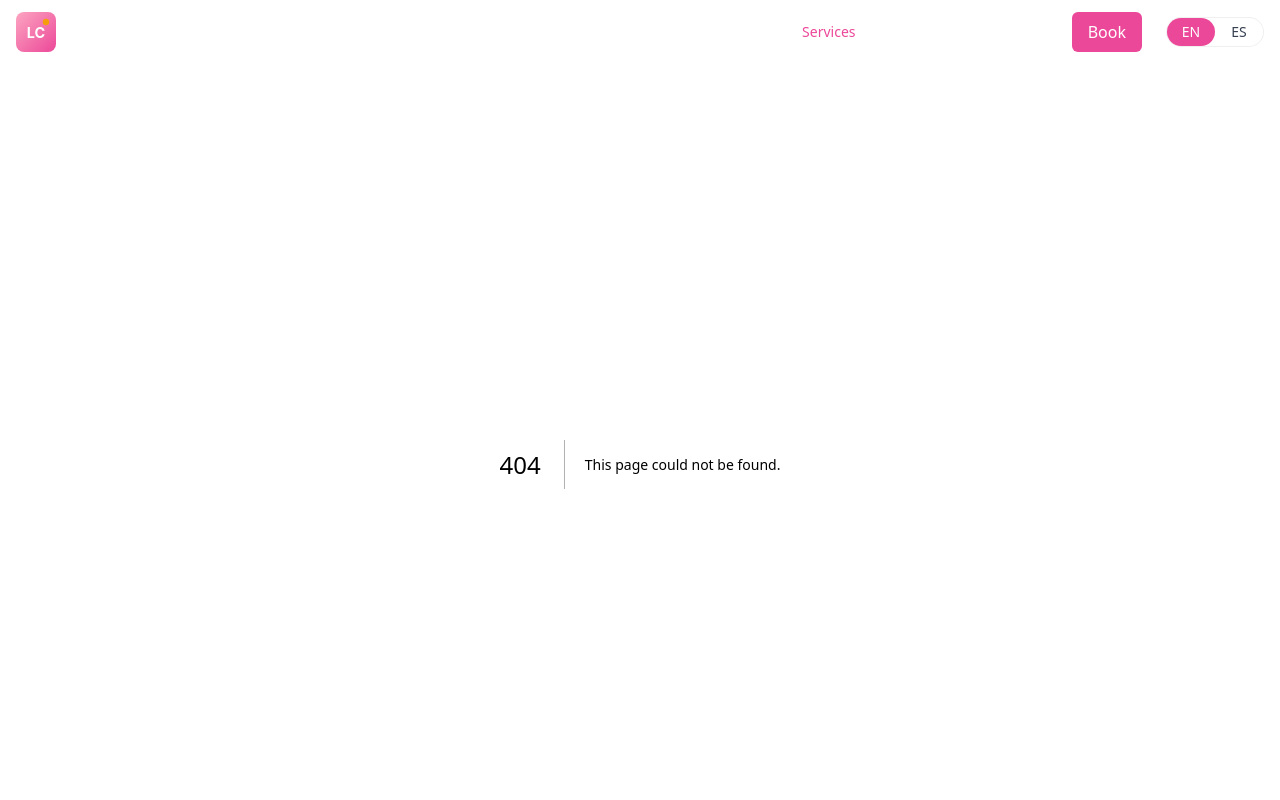
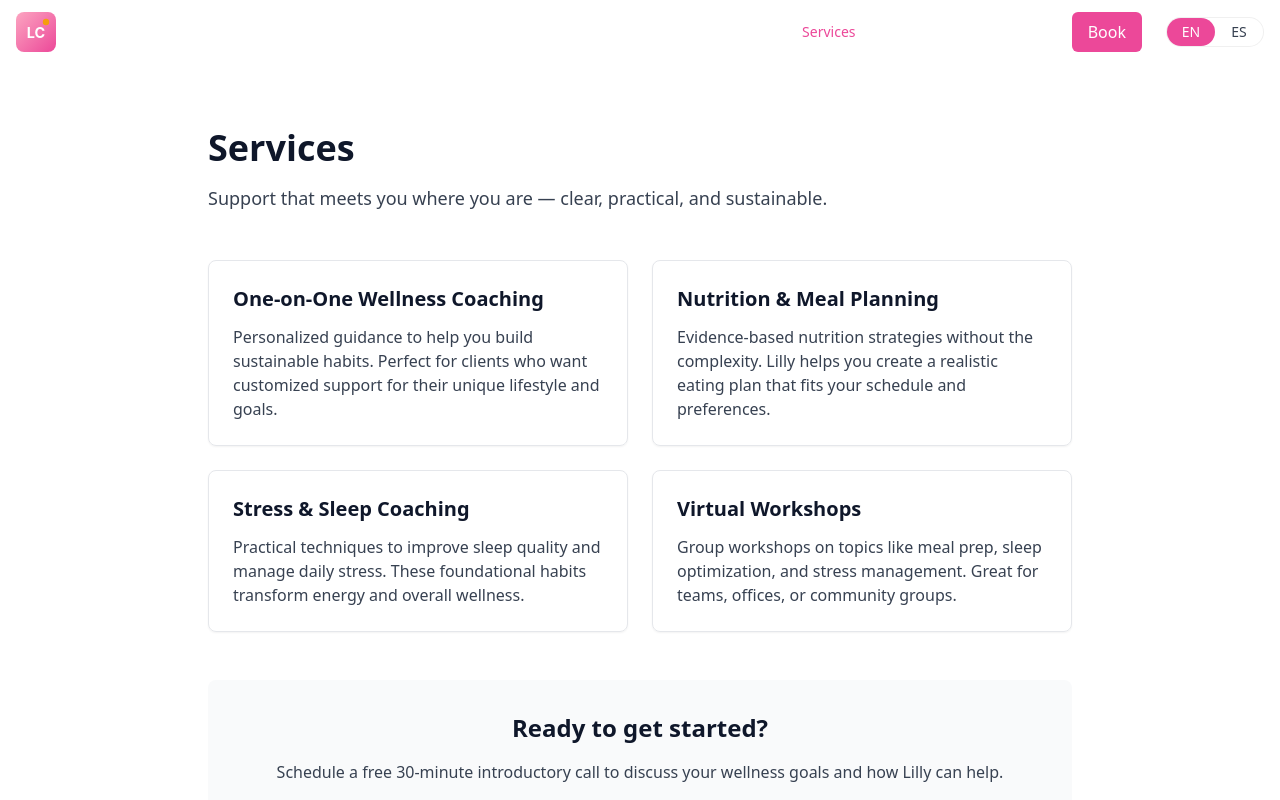
Before and after one commit to ownerofstudio37/lily-combest-website, a Next.js app: page /services in a window 1280 px wide. Before the commit this address had no page. Shown: the top 800 px of the page. Built offline with nearby package versions, Linux system fonts and the light colour scheme.

Commit message:
feat: fix About page layout and create Services page

```diff
--- a/app/about/page.tsx
+++ b/app/about/page.tsx
@@ -4,22 +4,23 @@ import React from 'react'
 import { useLocale } from '../components/LocaleProvider'
 
 export default function About() {
+  const { t } = useLocale()
+
   return (
     <div className="max-w-3xl mx-auto py-16 px-4">
-      <h1 className="text-3xl font-bold mb-4">{ /* locale-aware title below */ }</h1>
-      <AboutBody />
+      <h1 className="text-3xl font-bold mb-4">{t('about.title') || 'About Lilly'}</h1>
+      <p className="text-gray-700 mb-6 text-lg">{t('about.paragraph') || 'Lilly Combest is a health and wellness consultant based in Pinehurst, NC. She helps busy people build lasting habits for better energy, improved sleep, and sustainable nutrition.'}</p>
+
+      <h2 className="text-2xl font-bold mt-8 mb-4">Approach</h2>
+      <p className="text-gray-700 mb-6">Lilly blends practical behavior change strategies with evidence-informed nutrition guidance. Her coaching is warm, non-judgmental, and tailored to each client's lifestyle.</p>
+
+      <h2 className="text-2xl font-bold mt-8 mb-4">What Makes Her Different</h2>
+      <ul className="list-disc list-inside text-gray-700 space-y-2">
+        <li>Real-world strategies for busy lifestyles</li>
+        <li>No extreme diets or complicated systems</li>
+        <li>Sustainable, long-term habit building</li>
+        <li>Personalized support tailored to your goals</li>
+      </ul>
     </div>
   )
 }
-
-function AboutBody(){
-  const { t } = useLocale()
-  return (
-    <>
-      <h1 className="text-3xl font-bold mb-4">{t('about.title') || 'About Lilly'}</h1>
-      <p className="text-gray-700 mb-4">{t('about.paragraph') || 'Lilly Combest is a health and wellness consultant based in Pinehurst, NC. She helps busy people build lasting habits for better energy, improved sleep, and sustainable nutrition.'}</p>
-      <h2 className="font-semibold mt-6 mb-2">Approach</h2>
-      <p className="text-gray-700">Lilly blends practical behavior change strategies with evidence-informed nutrition guidance. Her coaching is warm, non-judgmental, and tailored to each client's lifestyle.</p>
-    </>
-  )
-}
--- /dev/null
+++ b/app/services/page.tsx
@@ -0,0 +1,53 @@
+"use client"
+
+import React from 'react'
+import { useLocale } from '../components/LocaleProvider'
+import { useBooking } from '../components/Booking'
+
+export default function Services() {
+  const { t } = useLocale()
+  const { openBooking } = useBooking()
+
+  const services = [
+    {
+      title: 'One-on-One Wellness Coaching',
+      description: 'Personalized guidance to help you build sustainable habits. Perfect for clients who want customized support for their unique lifestyle and goals.'
+    },
+    {
+      title: 'Nutrition & Meal Planning',
+      description: 'Evidence-based nutrition strategies without the complexity. Lilly helps you create a realistic eating plan that fits your schedule and preferences.'
+    },
+    {
+      title: 'Stress & Sleep Coaching',
+      description: 'Practical techniques to improve sleep quality and manage daily stress. These foundational habits transform energy and overall wellness.'
+    },
+    {
+      title: 'Virtual Workshops',
+      description: 'Group workshops on topics like meal prep, sleep optimization, and stress management. Great for teams, offices, or community groups.'
+    }
+  ]
+
+  return (
+    <div className="max-w-4xl mx-auto py-16 px-4">
+      <h1 className="text-3xl md:text-4xl font-bold mb-4">{t('services.title') || 'Services'}</h1>
+      <p className="text-lg text-gray-700 mb-12">{t('services.desc') || 'Support that meets you where you are — clear, practical, and sustainable.'}</p>
+
+      <div className="grid md:grid-cols-2 gap-6 mb-12">
+        {services.map((service, idx) => (
+          <div key={idx} className="border border-gray-200 rounded-lg p-6 shadow-sm hover:shadow-md transition">
+            <h2 className="text-xl font-semibold mb-3 text-slate-900">{service.title}</h2>
+            <p className="text-gray-700">{service.description}</p>
+          </div>
+        ))}
+      </div>
+
+      <div className="bg-gray-50 rounded-lg p-8 text-center">
+        <h2 className="text-2xl font-bold mb-4">Ready to get started?</h2>
+        <p className="text-gray-700 mb-6">Schedule a free 30-minute introductory call to discuss your wellness goals and how Lilly can help.</p>
+        <button onClick={openBooking} className="bg-[rgb(var(--color-primary))] text-white px-8 py-3 rounded-lg font-medium hover:opacity-90 transition">
+          {t('section.book') || 'Book a free consult'}
+        </button>
+      </div>
+    </div>
+  )
+}
```
